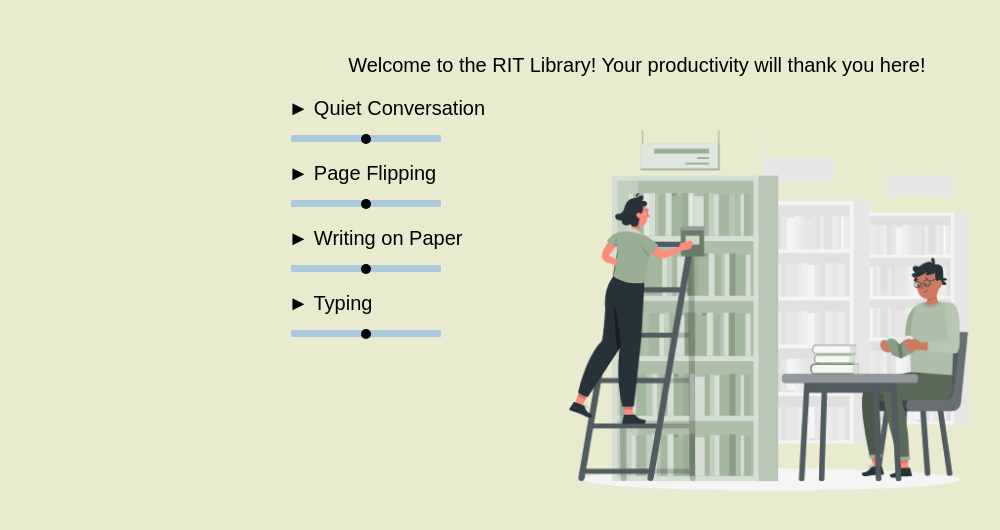
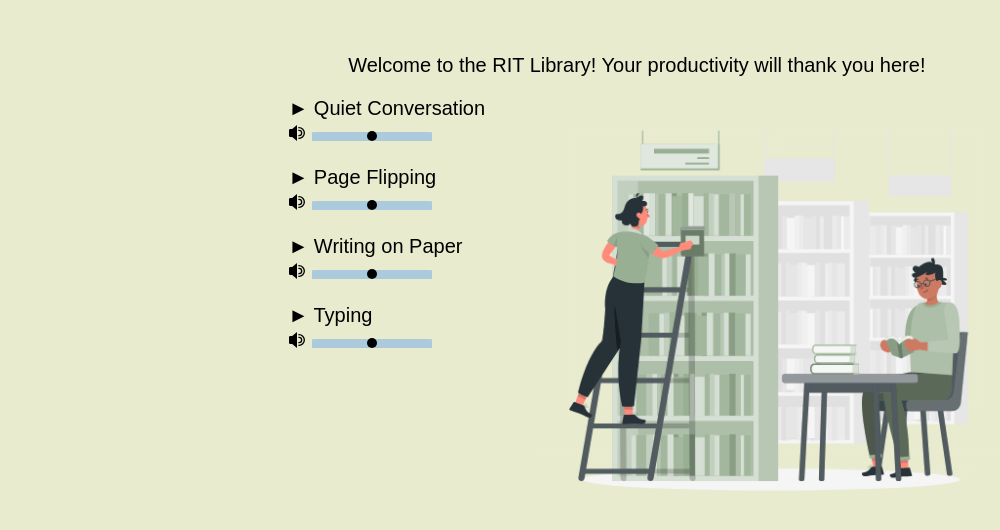
Before and after one commit to hannacodes/studyscapes, a plain HTML site: page rit.html in a window 1280 px wide. Shown: the part 62-592 px from the top of the page, without its empty margins (12-1012 px from the left). Drawn offline with Linux system fonts and the light colour scheme; a web font is replaced by a local one.

Commit message:
added volume icon to each sound line

```diff
--- a/rit.html
+++ b/rit.html
@@ -34,7 +34,10 @@
 
             <button id = "play1" class = "button" onclick = "playSound(1)">&#9658</button>
                 Quiet Conversation
+                <span class = "volumeslider"><img class = "volume" src = "assets/volume.svg", width="16px">
                 <input type="range" id="volume1" onchange = "changeVolume(1)">
+            </span>
+
             </p>
         <audio loop id ="1">
             <source src = 'assets/sounds/rit/conversation.wav'>
@@ -43,7 +46,9 @@
 
             <button id = "play2" class = "button" onclick = "playSound(2)">&#9658</button>
              Page Flipping
+             <span class = "volumeslider"><img class = "volume" src = "assets/volume.svg", width="16px">
              <input type="range" id="volume2" onchange = "changeVolume(2)">
+             </span>
             </p>
         <audio loop id = "2">
             <source src = 'assets/sounds/rit/pages1.mp3'>
@@ -52,8 +57,9 @@
 
             <button id = "play3" class = "button" onclick = "playSound(3)">&#9658</button>
                 Writing on Paper
+                <span class = "volumeslider"><img class = "volume" src = "assets/volume.svg", width="16px">
                 <input type="range" id="volume3" onchange = "changeVolume(3)">
-            </p>
+                </span></p>
         <audio loop id = "3">
             <source src = 'assets/sounds/rit/writing.mp3'>
         </audio>
@@ -61,7 +67,9 @@
 
             <button id = "play4" class = "button" onclick = "playSound(4)">&#9658</button>
                 Typing
+                <span class = "volumeslider"><img class = "volume" src = "assets/volume.svg", width="16px">
                 <input type="range" id="volume4" onchange = "changeVolume(4)">
+                </span>
             </p>
         <audio loop id = "4">
             <source src = 'assets/sounds/rit/typing.mp3'>
--- a/style.css
+++ b/style.css
@@ -146,18 +146,30 @@
     -moz-appearance: none;
 }
 
+.volume{
+    display: inline-block;
+}
+
+.volumeslider{
+    display: block;
+    margin-top: 0px;
+}
+
 input[type = "range"] {
-    margin-top: 15px;
-    display: block;
+    margin-top: 12px;
+    padding-bottom: 2px;
+    padding-top: -2px;
+    display: inline-block;
     -webkit-appearance: none;
     background: #ABCBDD;
     height: 7px;
-    width: 150px;
+    width: 120px;
     border-width: 0ch;
     border-radius: 4%;
 }
 
 input[type = "range"]::-webkit-slider-thumb {
+    margin-top: 1px;
     -webkit-appearance: none;
     background: #000000;
     height: 10px;
@@ -230,7 +242,7 @@
         flex: 100%;
     }
 
-    input[type = "range"] {
+    .volumeslider {
        display:none;
     }
 
```
Also changed, not shown: nyc.html (+7 -1 lines), sandiego.html (+9 -1 lines), seattle.html (+7 -1 lines), yellowstone.html (+10 -3 lines), assets/volume.svg (added).
